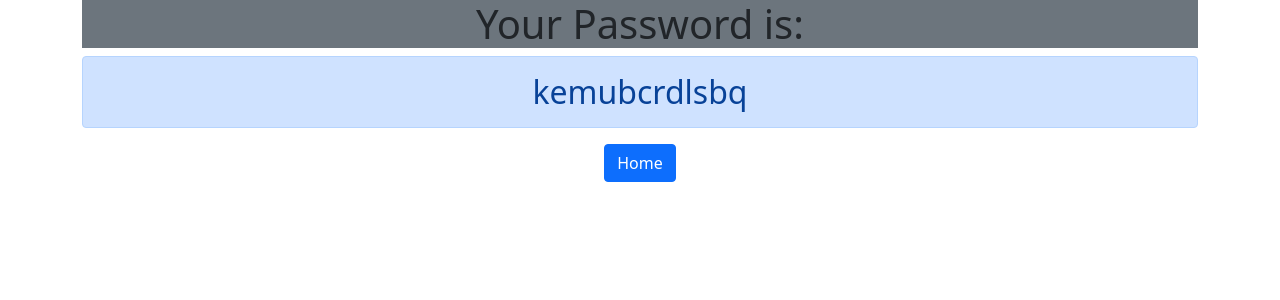
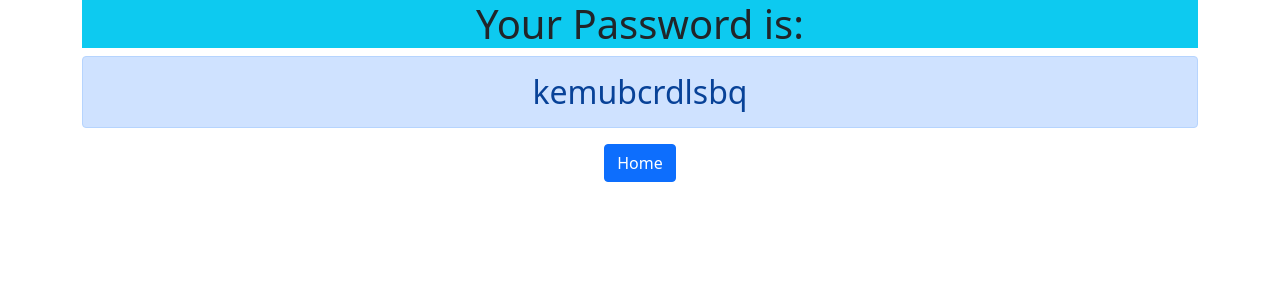
Before and after one commit to nasim-munna/django-password-generator, a Django app: page /generatedpassword in a window 1280 px wide. Shown: the top 300 px of the page. Run offline with Django 3.2, Linux system fonts and the light colour scheme.

Commit message:
I made some twiakes

```diff
--- a/generator/templates/generator/password.html
+++ b/generator/templates/generator/password.html
@@ -1,6 +1,6 @@
 <link href="https://cdn.jsdelivr.net/npm/bootstrap@5.0.0-beta2/dist/css/bootstrap.min.css" rel="stylesheet" integrity="sha384-BmbxuPwQa2lc/FVzBcNJ7UAyJxM6wuqIj61tLrc4wSX0szH/Ev+nYRRuWlolflfl" crossorigin="anonymous">
 <div class="container text-center">
-<h1 class="bg bg-secondary">Your Password is:</h1>
+<h1 class="bg bg-info">Your Password is:</h1>
 <h2 class="alert alert-primary">{{ password }}</h2>
 <a class="btn btn-primary" href="{% url 'home' %}">Home</a><br>
 
```
